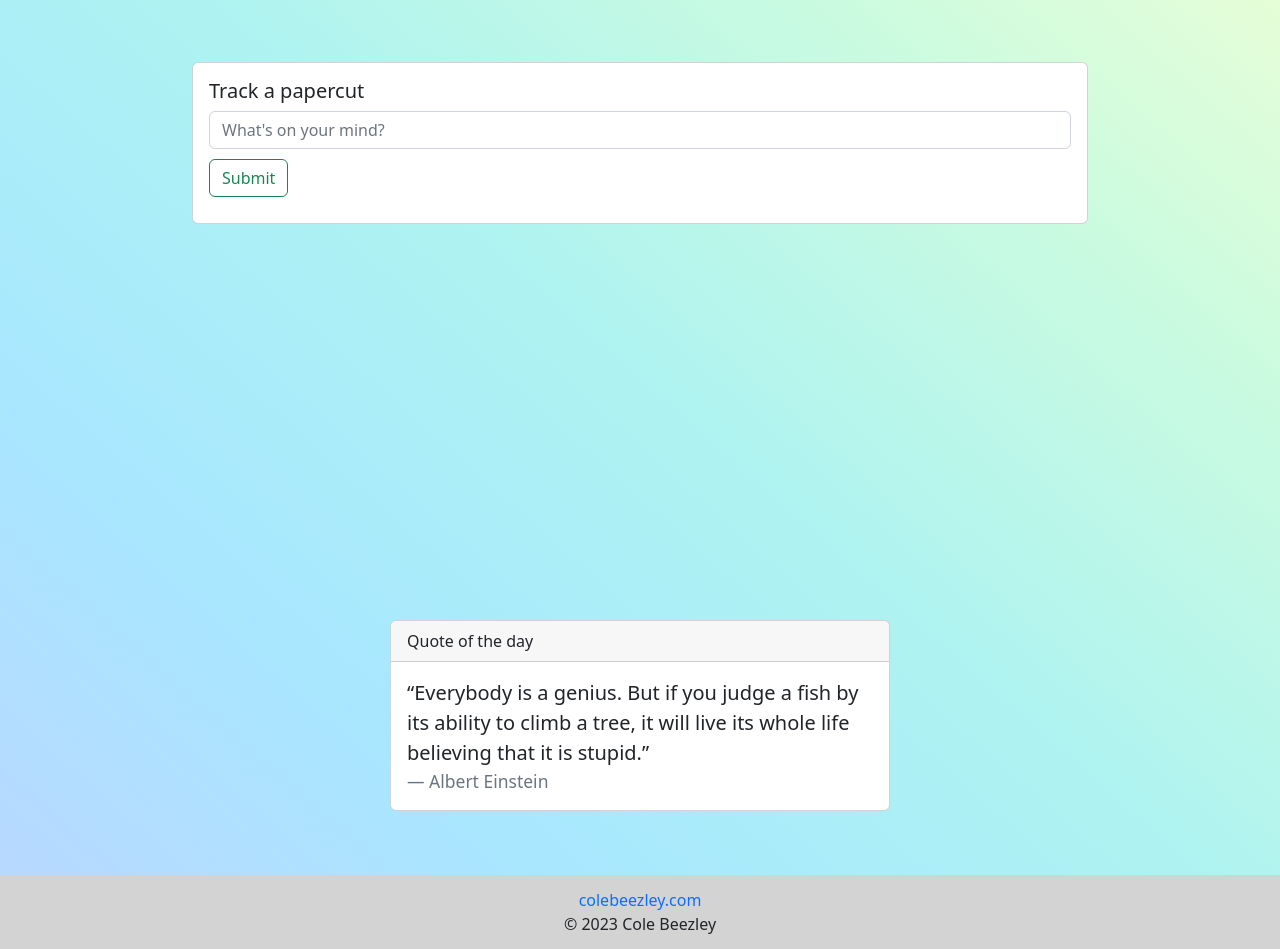
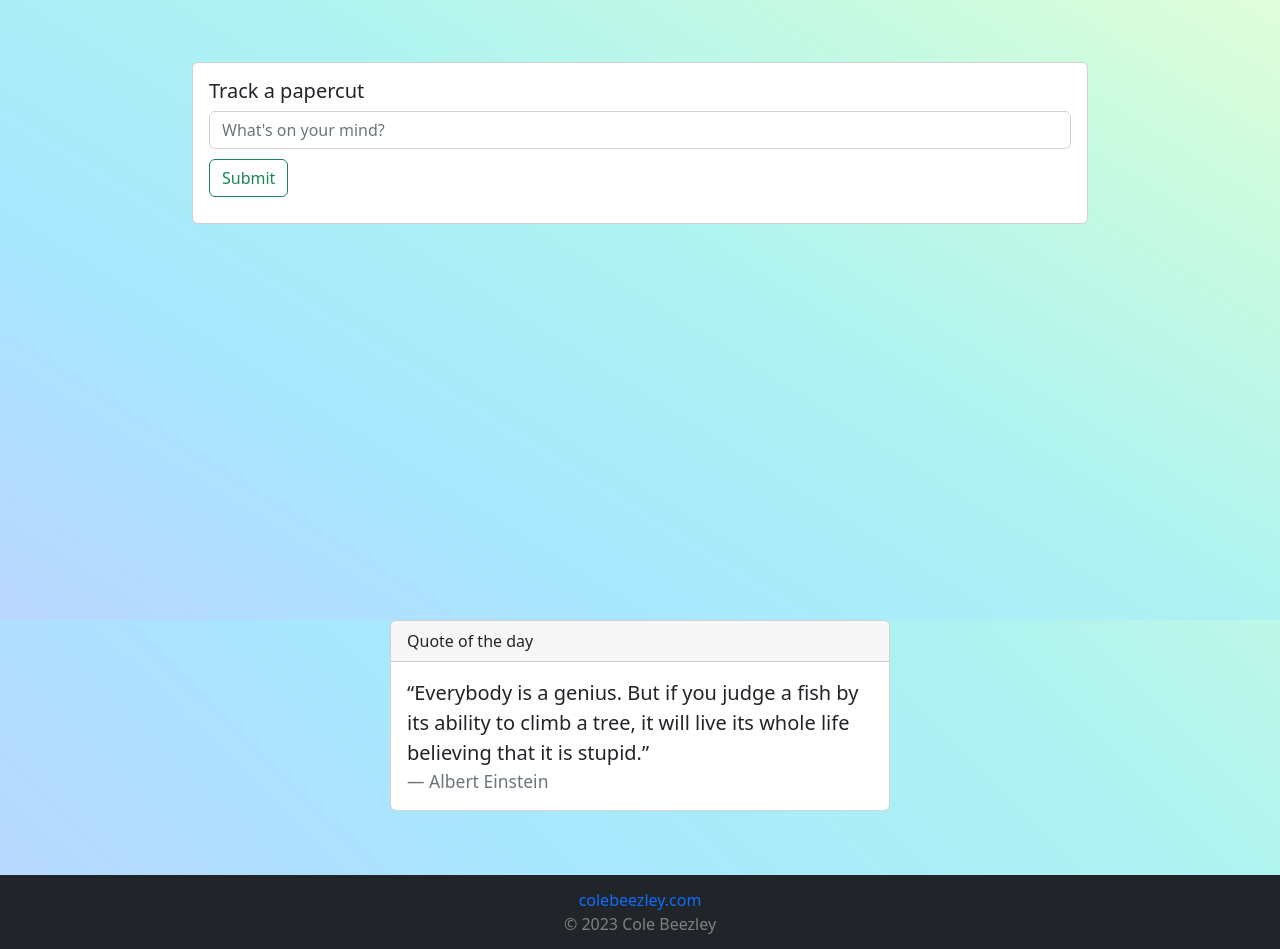
Before and after one commit to colebeezley/papercuts-todo-app, a React (Create React App) app: page / in a window 1280 px wide. Shown: the part 300-1249 px from the top of the page. Built offline with nearby package versions, Linux system fonts and the light colour scheme.

Commit message:
split app into components

```diff
--- a/src/App.js
+++ b/src/App.js
@@ -1,67 +1,14 @@
+import Nav from "./Nav"
+import List from "./List"
+import Quote from "./Quote"
 /* eslint-disable jsx-a11y/anchor-is-valid */
 
 function App() {
   return (
     <>
-      <nav class="navbar navbar-dark bg-dark navbar-expand-md">
-        <a href="#" class="navbar-brand">paper/cut</a>
-        <button class="navbar-toggler" data-bs-toggle="collapse" data-bs-target="#navbar">
-          <span class="navbar-toggler-icon"></span>
-        </button>
-        <div class="navbar-collapse collapse" id="navbar">
-          <ul class="navbar-nav">
-            <li class="nav-item"><a href="#" class="nav-link">Home</a></li>
-            <li class="nav-item"><a href="#about" class="nav-link">About</a></li>
-            <li class="nav-item"><a href="#contact" class="nav-link">Contact</a></li>
-          </ul>
-        </div>
-      </nav>
-      <body>
-        <div id="content">
-        <section class="papercuts-list">
-          <div class="card">
-            <div class="card-header">
-              <h4>Your papercuts</h4>
-            </div>
-            <ul class="list-group list-group-flush">
-              <li class="list-group-item">An item</li>
-              <li class="list-group-item">A second item</li>
-              <li class="list-group-item">A third item</li>
-            </ul>
-          </div>
-        </section>
-        <section class="papercuts-submission">
-          <div class="card">
-            <div class="card-body">
-              <h5 class="card-title">Track a papercut</h5>
-              <input type="text" id="papercut-message" class="form-control" placeholder="What's on your mind?" />
-              <button type="button" class="btn btn-outline-success" id="submit-button">Submit</button>
-            </div>
-          </div>
-        </section>
-        </div>
-        <footer>
-          <div id="quote-of-the-day">
-            <div class="card">
-              <div class="card-header">
-                Quote of the day
-              </div>
-              <div class="card-body">
-                <blockquote class="blockquote mb-0">
-                  <p>“Everybody is a genius. But if you judge a fish by its ability to climb a tree, it will live its whole life believing that it is stupid.”</p>
-                  <footer class="blockquote-footer">Albert Einstein<cite title="Source Title"></cite></footer>
-                </blockquote>
-              </div>
-            </div>
-          </div>
-          <div id="footer-contacts">
-            <a class="link-primary" href="http://colebeezley.com" target="_blank" rel="noreferrer">colebeezley.com</a>
-            <p id="copyright">
-              © 2023 Cole Beezley
-            </p>
-          </div>
-        </footer>
-      </body>
+    <Nav/>
+    <List/>
+    <Quote/>
     </>
   );
 }
--- /dev/null
+++ b/src/List.js
@@ -0,0 +1,31 @@
+function List() {
+    return (
+        <body>
+            <div id="content">
+                <section class="papercuts-list">
+                    <div class="card">
+                        <div class="card-header">
+                            <h4>Your papercuts</h4>
+                        </div>
+                        <ul class="list-group list-group-flush">
+                            <li class="list-group-item">An item</li>
+                            <li class="list-group-item">A second item</li>
+                            <li class="list-group-item">A third item</li>
+                        </ul>
+                    </div>
+                </section>
+                <section class="papercuts-submission">
+                    <div class="card">
+                        <div class="card-body">
+                            <h5 class="card-title">Track a papercut</h5>
+                            <input type="text" id="papercut-message" class="form-control" placeholder="What's on your mind?" autocomplete="off" />
+                            <button type="button" class="btn btn-outline-success" id="submit-button">Submit</button>
+                        </div>
+                    </div>
+                </section>
+            </div>
+        </body>
+    )
+}
+
+export default List
--- /dev/null
+++ b/src/Nav.js
@@ -0,0 +1,21 @@
+/* eslint-disable jsx-a11y/anchor-is-valid */
+
+function Nav() {
+    return (
+        <nav class="navbar navbar-dark bg-dark navbar-expand-md">
+            <a href="#" class="navbar-brand">paper/cut</a>
+            <button class="navbar-toggler" data-bs-toggle="collapse" data-bs-target="#navbar">
+                <span class="navbar-toggler-icon"></span>
+            </button>
+            <div class="navbar-collapse collapse" id="navbar">
+                <ul class="navbar-nav">
+                    <li class="nav-item"><a href="#" class="nav-link">Home</a></li>
+                    <li class="nav-item"><a href="#about" class="nav-link">About</a></li>
+                    <li class="nav-item"><a href="#contact" class="nav-link">Contact</a></li>
+                </ul>
+            </div>
+        </nav>
+    )
+}
+
+export default Nav
--- /dev/null
+++ b/src/Quote.js
@@ -0,0 +1,27 @@
+function Quote() {
+    return (
+        <footer>
+            <div id="quote-of-the-day">
+                <div class="card">
+                    <div class="card-header">
+                        Quote of the day
+                    </div>
+                    <div class="card-body">
+                        <blockquote class="blockquote mb-0">
+                            <p>“Everybody is a genius. But if you judge a fish by its ability to climb a tree, it will live its whole life believing that it is stupid.”</p>
+                            <footer class="blockquote-footer">Albert Einstein<cite title="Source Title"></cite></footer>
+                        </blockquote>
+                    </div>
+                </div>
+            </div>
+            <div id="footer-contacts" class="bg-dark">
+                <a class="link-primary" href="http://colebeezley.com" target="_blank" rel="noreferrer">colebeezley.com</a>
+                <p id="copyright">
+                    © 2023 Cole Beezley
+                </p>
+            </div>
+        </footer>
+    )
+}
+
+export default Quote
--- a/src/index.css
+++ b/src/index.css
@@ -68,4 +68,5 @@ footer a:hover {
   background-color: lightgray;
   text-align: center;
   padding: 1%;
+  color: gray;
 }
```
